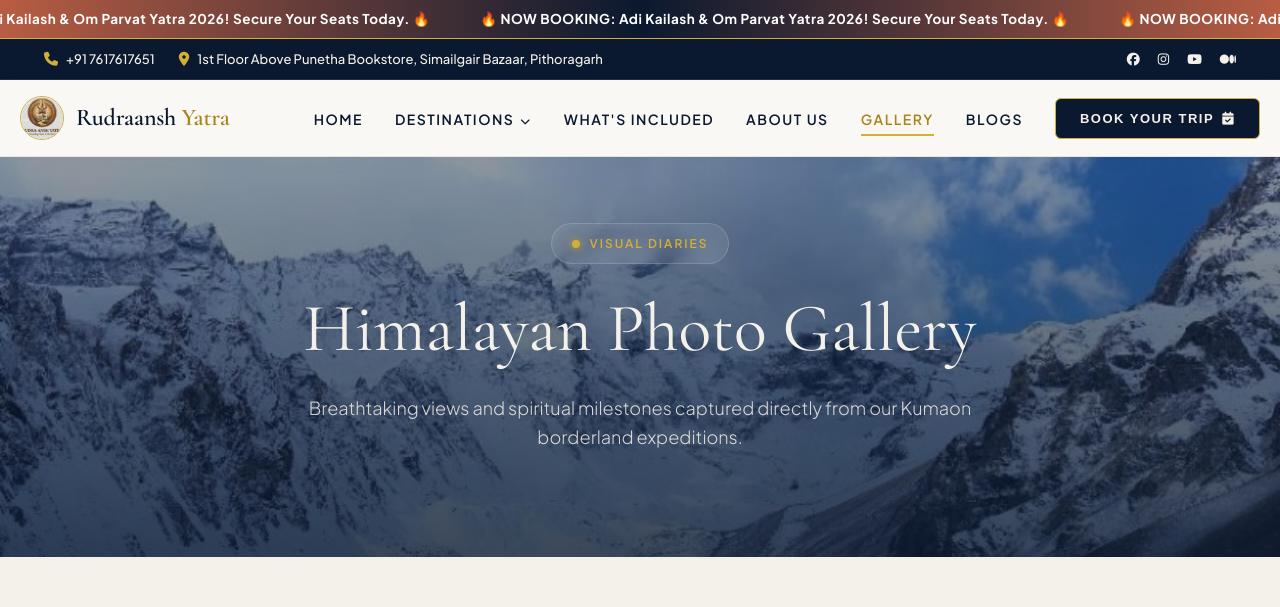
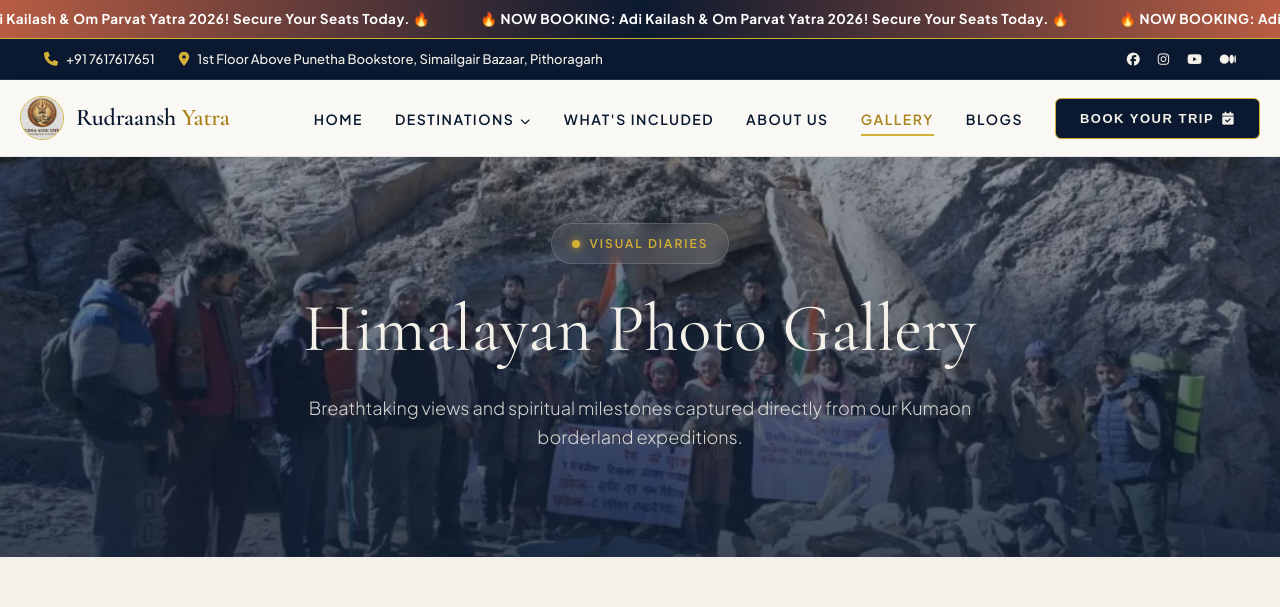
Before and after one commit to dheerendraraw-art/RudraanshYatranew, a website: page gallery.html in a window 1280 px wide. Shown: the top 607 px of the page. Drawn offline with nearby package versions, Linux system fonts and the light colour scheme; no server answers.

Commit message:
Update gallery hero image to custom web-optimized WebP version of group photo

```diff
--- a/gallery.html
+++ b/gallery.html
@@ -21,7 +21,7 @@
     <link rel="preload" href="https://cdnjs.cloudflare.com/ajax/libs/font-awesome/6.5.2/css/all.min.css" as="style" onload="this.onload=null;this.rel='stylesheet'"><noscript><link rel="stylesheet" href="https://cdnjs.cloudflare.com/ajax/libs/font-awesome/6.5.2/css/all.min.css"></noscript>
 
     <!-- Preload LCP Hero Banner -->
-    <link rel='preload' as='image' href='assets/images/adi-kailash-blog.jpg' type='image/jpeg'>
+    <link rel='preload' as='image' href='assets/images/gallery-hero.webp' type='image/webp'>
     <link rel="stylesheet" href="style.css">
 </head>
 
@@ -84,7 +84,7 @@
 
     <!-- Hero Section -->
     <section class="hero"
-        style="background-image: url('assets/images/adi-kailash-blog.jpg'); height: 50vh; min-height: 400px;">
+        style="background-image: url('assets/images/gallery-hero.webp'); height: 50vh; min-height: 400px;">
         <div class="hero-content">
             <span class="hero-badge"><span></span> Visual Diaries</span>
             <h1 class="hero-title">Himalayan Photo Gallery</h1>
```
Also changed, not shown: assets/images/gallery-hero.webp (added), 1 other file.
